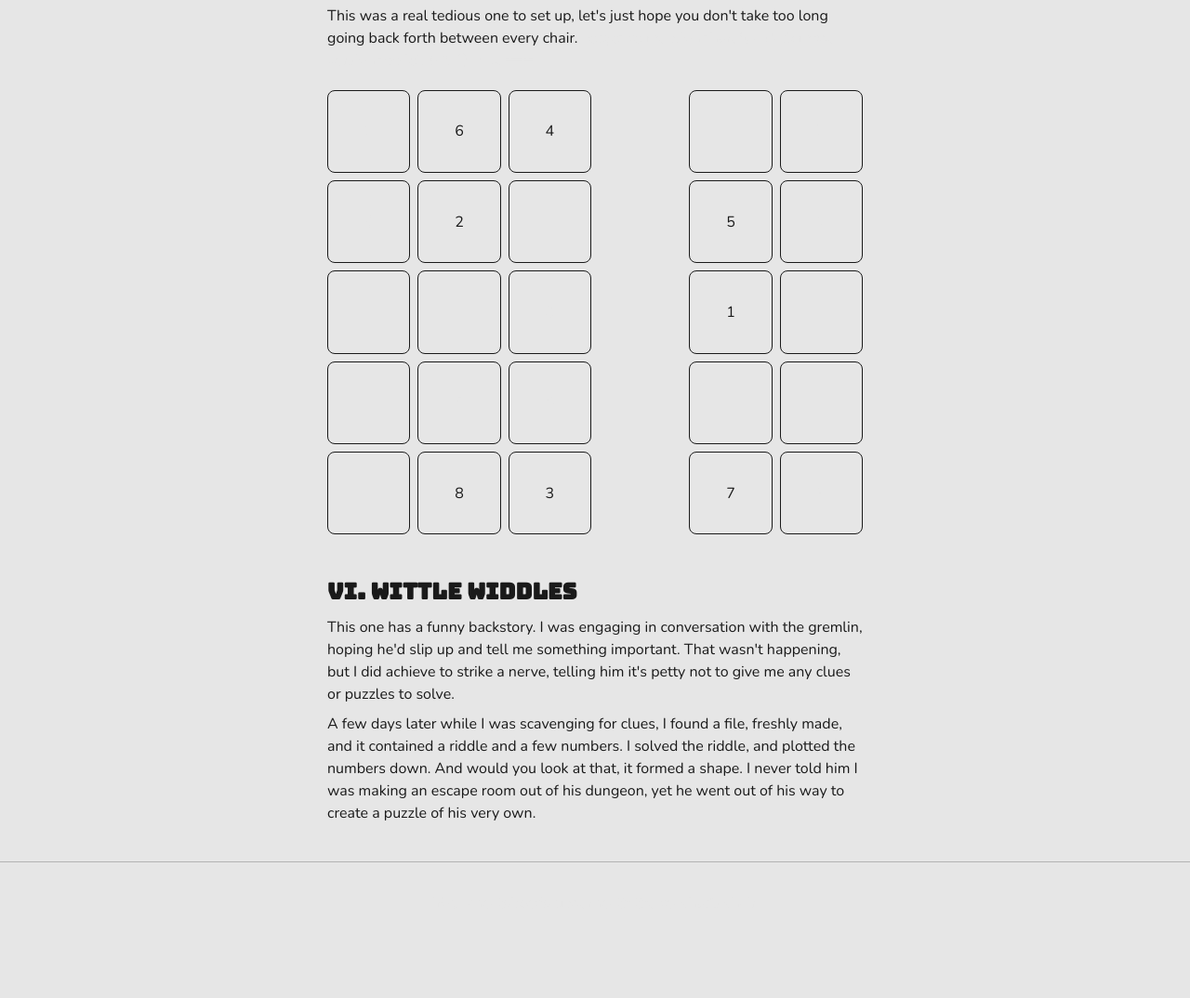
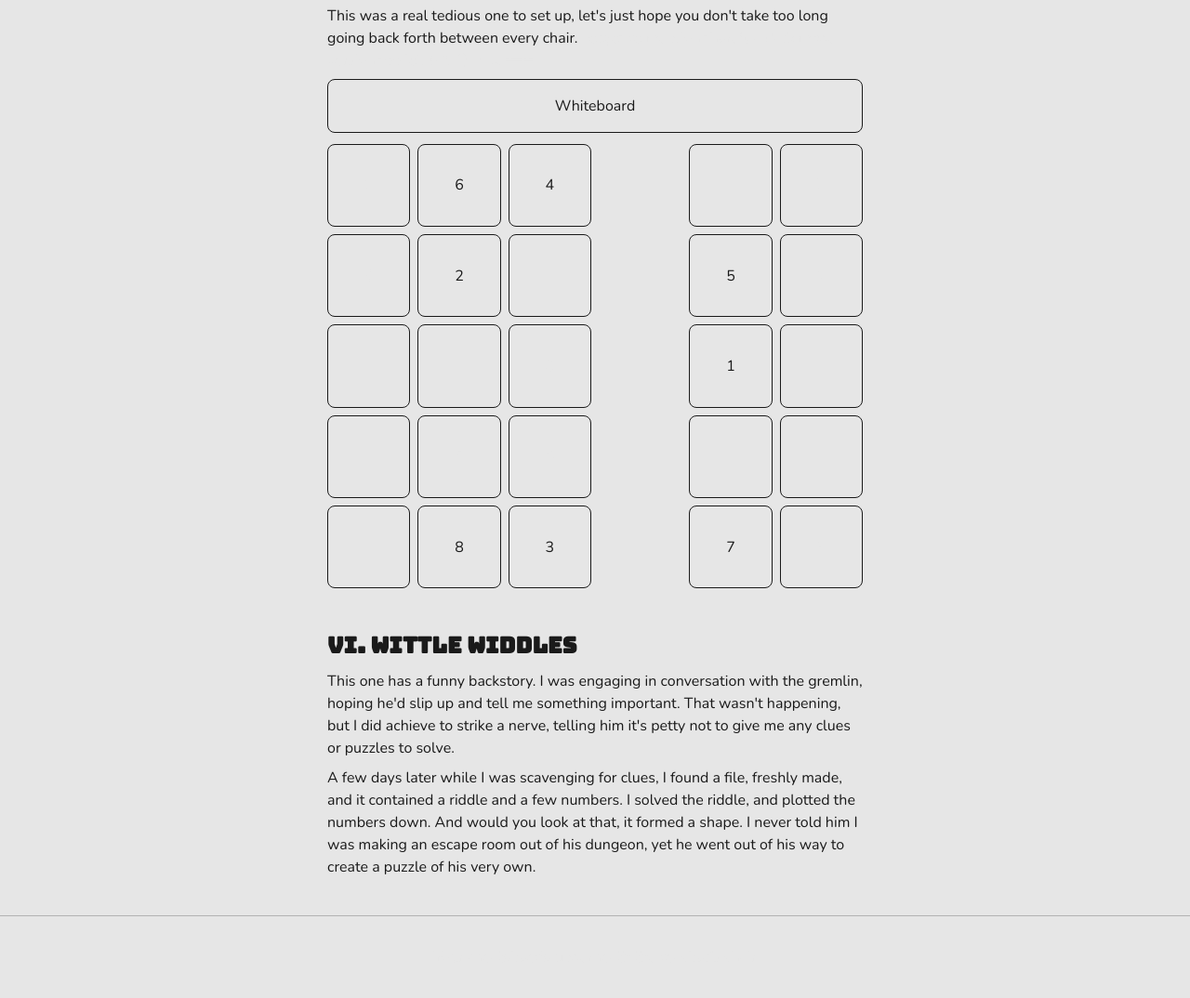
Before and after one commit to 404-found-internet-cafe/cyber-lockdown, a plain HTML site: page index.html in a window 1280 px wide. Shown: the part 1964-3038 px from the top of the page at 93% size. Before the commit the page ends 2980 px from the top, so only its background shows below. Drawn offline with Linux system fonts and the light colour scheme.

Commit message:
Fix stuff make things more obvious

```diff
--- a/index.html
+++ b/index.html
@@ -157,6 +157,7 @@
           (╯°□°）╯︵ ┻━┻
         </span>
       </p>
+      <div class="whiteboard">Whiteboard</div>
       <div class="figure chairs">
         <div class="chair peek">1</div>
         <div class="chair">6</div>
@@ -223,14 +224,13 @@
       </p>
     </article>
   </main>
-  <footer>
-    <span class="show-when-hover">Your</span>
-    <span class="show-when-hover">cheatsheet's</span>
-    <span class="show-when-hover">underneath</span>
-    <span class="show-when-hover">the</span>
-    <span class="show-when-hover">teacher's</span>
-    <span class="show-when-hover">chair</span>
-
+  <footer class="show-when-hover">
+    Your
+    cheatsheet's
+    underneath
+    the
+    teacher's
+    chair
   </footer>
 
 </body>
--- a/sass/components/_chairs.scss
+++ b/sass/components/_chairs.scss
@@ -17,9 +17,12 @@
   transition: background-color 500ms ease;
 }
 
-.chair:hover {
-  background-color: var(--clr-text);
-  transition: background-color 100ms ease;
+.whiteboard {
+  color: var(--clr-text);
+  padding: 1rem;
+  border: var(--clr-text) solid 1px;
+  text-align: center;
+  border-radius: 0.5em;
 }
 
 .chair.peek {
```
Also changed, not shown: styles.css, 1 other file.
